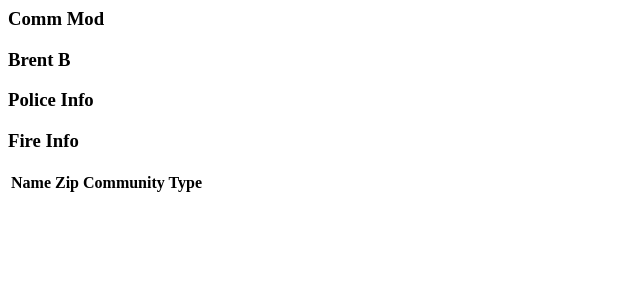
After one commit to brentbeatty/CamPatrol, a PHP site: page /app/views/communities/view.php in a window 1280 px wide. The commit adds this page. Shown: the top 300 px of the page, without its empty margins (0-640 px from the left). Run offline with PHP 8.4, Linux system fonts and the light colour scheme; the template is opened without the code that fills it, so the values that code supplies are empty; some libraries are stand-ins or nearby versions.

Commit message:
Refactored views, blocking out community page

```diff
--- /dev/null
+++ b/fuel/app/views/communities/view.php
@@ -0,0 +1,34 @@
+<div class="community-page">
+
+	<div class="left-column">
+		<div class="mod-info">
+			<h3>Comm Mod</h3>
+			<h3>Brent B</h3>
+		</div>
+		<div class="emergency-info">
+			<h3>Police Info</h3>
+			<h3>Fire Info</h3>
+		</div>
+	</div>
+	<div class="right-column">
+		<?php
+			echo '<table>
+			<thead>
+			<tr>
+			<th>Name</th>
+			<th>Zip</th>
+			<th>Community Type</th>
+			</tr>
+			</thead>
+			<tr>
+			<td align=center>'.$community->name.'</td>
+			<td align=center>'.$community->zip.'</td>
+			<td align=center>'.$community->community_type.'</td>
+			<tr>
+			</table>';
+		?>
+	</div>
+
+
+
+</div>
--- a/fuel/app/views/search/search.php
+++ b/fuel/app/views/search/results.php
@@ -95,7 +95,7 @@
                         }
 			echo '
 			<li class="communityList">
-                <a href="/public/communities/index/'.$community->id.'"><h4>'.$community->name.'</h4></a>
+                <a href="/public/communities/view/'.$community->id.'"><h4>'.$community->name.'</h4></a>
                 <p> Location: '.$community->location.' </p>
                 <p> Zip: '.$community->zip.'</p>
                 <p> Community type: '.$communitytype.' </p>
--- a/index.html
+++ b/index.html
@@ -31,4 +31,4 @@
             </div>
         </div>
     </body>
-</htm
+</html>
```
Also changed, not shown: fuel/app/views/communities/index.php (deleted, +0 -18 lines).
